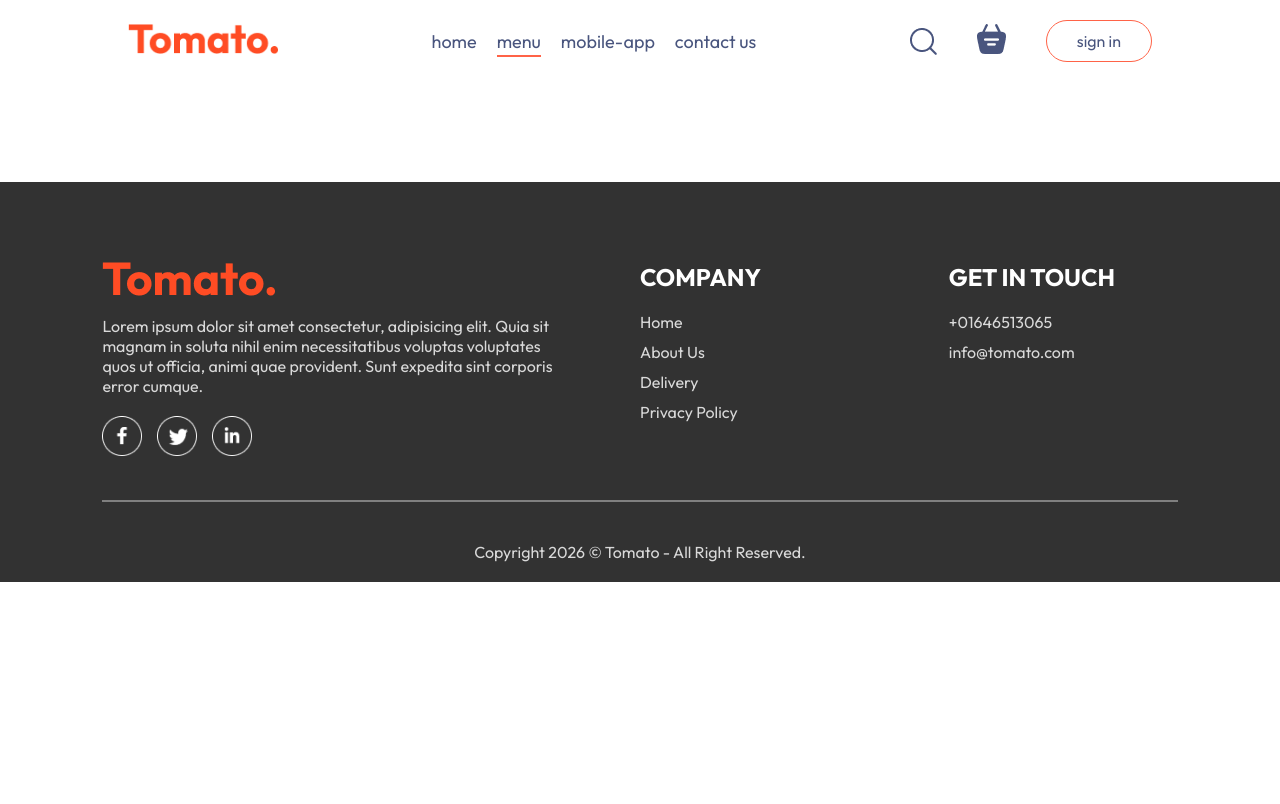
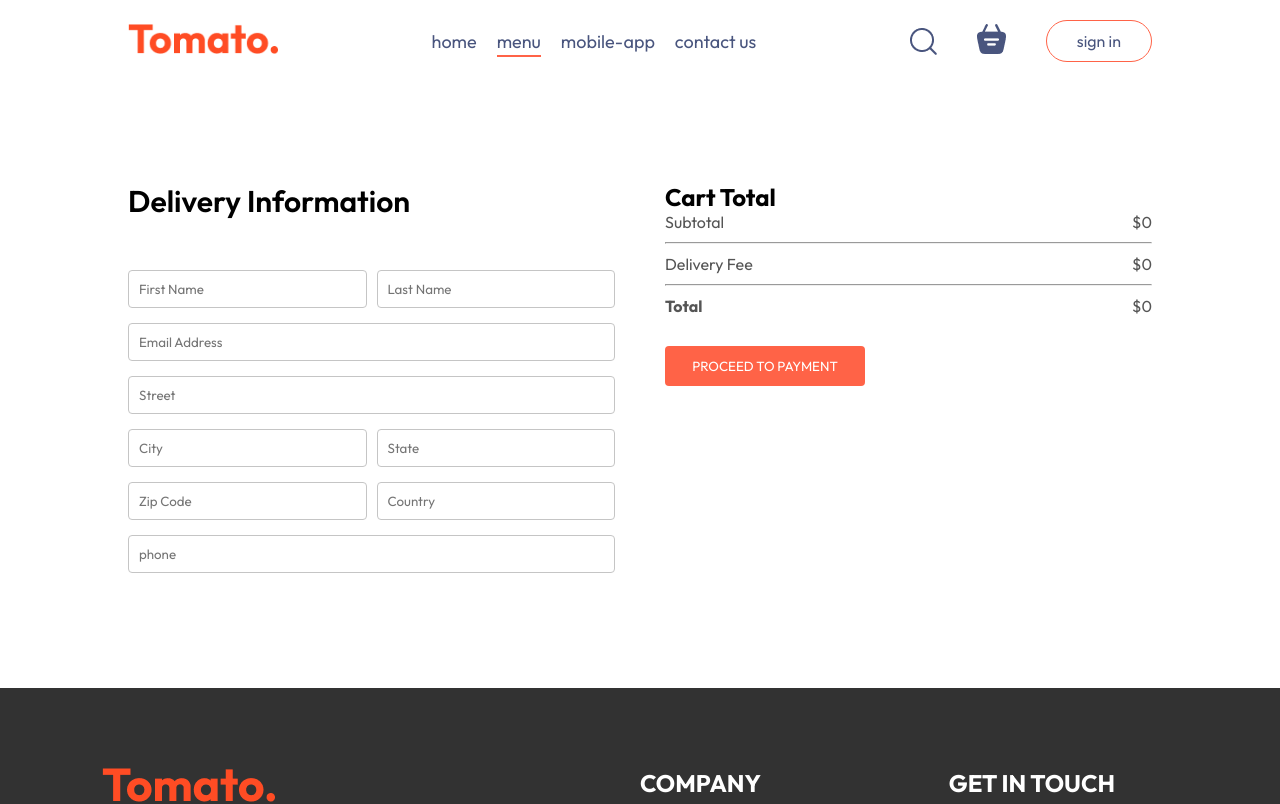
Before and after one commit to TurjoSerao/Tomato, a React (Vite) app in the folder frontend/: page /order in a window 1280 px wide. Shown: the top 804 px of the page. Built offline with nearby package versions, Linux system fonts and the light colour scheme.

Commit message:
added order page and user information form

```diff
--- a/frontend/src/App.jsx
+++ b/frontend/src/App.jsx
@@ -19,7 +19,7 @@
         <Routes>
           <Route path='/' element={<Home />} />
           <Route path='/cart' element={<Cart />} />
-          <Route path='/place-order' element={<PlaceOrder />} />
+          <Route path='/order' element={<PlaceOrder />} />
         </Routes>
       </div>
       <Footer />
--- a/frontend/src/pages/Cart/Cart.jsx
+++ b/frontend/src/pages/Cart/Cart.jsx
@@ -1,10 +1,13 @@
 import React, { useContext } from 'react';
 import './Cart.css';
 import { StoreContext } from '../../context/StoreContext';
+import { useNavigate } from 'react-router-dom';
 
 const Cart = () => {
 
     const { cartItems, food_list, removeFromCart, getTotalCartAmount } = useContext(StoreContext);
+
+    const navigate = useNavigate();
 
     return (
         <div className='cart'>
@@ -20,20 +23,23 @@
                 <br />
                 <hr />
                 {food_list.map((item) => {
-                    if (cartItems[item._id] > 0) {
+                    const qty = cartItems[item._id] || 0;
+                    if (qty > 0) {
                         return (
-                            <div><div className="cart-items-title cart-items-item">
-                                <img src={item.image} alt="" />
-                                <p>{item.name}</p>
-                                <p>${item.price}</p>
-                                <p>{cartItems[item._id]}</p>
-                                <p>${item.price * cartItems[item._id]}</p>
-                                <p onClick={() => removeFromCart(item._id)} className='cross'>x</p>
+                            <div key={item._id}>
+                                <div className="cart-items-title cart-items-item">
+                                    <img src={item.image} alt="" />
+                                    <p>{item.name}</p>
+                                    <p>${item.price}</p>
+                                    <p>{qty}</p>
+                                    <p>${item.price * qty}</p>
+                                    <p onClick={() => removeFromCart(item._id)} className='cross'>x</p>
+                                </div>
+                                <hr />
                             </div>
-                                <hr /></div>
-
                         )
                     }
+                    return null;
                 })}
             </div>
             <div className="cart-bottom">
@@ -47,21 +53,21 @@
                         <hr />
                         <div className="cart-total-details">
                             <p>Delivery Fee</p>
-                            <p>${10}</p>
+                            <p>${getTotalCartAmount()===0?0:10}</p>
                         </div>
                         <hr />
                         <div className="cart-total-details">
                             <b>Total</b>
-                            <p>${getTotalCartAmount()+10}</p>
+                            <p>${getTotalCartAmount()===0?0:getTotalCartAmount() + 10}</p>
                         </div>
                     </div>
-                        <button>PROCEED TO CHECKOUT</button>
+                    <button onClick={()=>navigate('/order')}>PROCEED TO CHECKOUT</button>
                 </div>
                 <div className="cart-promocode">
                     <div>
                         <p>If have a Promo code, Ender it here</p>
                         <div className='cart-promocode-input'>
-                            <input type="text" placeholder='promo code'/>
+                            <input type="text" placeholder='promo code' />
                             <button>Submit</button>
                         </div>
                     </div>
--- a/frontend/src/pages/PlaceOrder/PlaceOrder.css
+++ b/frontend/src/pages/PlaceOrder/PlaceOrder.css
@@ -1,10 +1,41 @@
 .place-order{
-    padding: 50px 0;
-    min-height: 70vh;
+    display: flex;
+    align-items: start;
+    justify-content: space-between;
+    gap: 50px;
+    margin-top: 100px;
 }
 
-.place-order-title{
-    font-size: 32px;
+.place-order-left{
+    width: 100%;
+    max-width: max(30%,500px);
+}
+
+.place-order-left .title{
+    font-size: 30px;
     font-weight: 600;
-    margin-bottom: 30px;
+    margin-bottom: 50px;
 }
+
+.place-order-left input{
+    margin-bottom: 15px;
+    width: 100%;
+    padding: 10px;
+    border: 1px solid #c5c5c5;
+    border-radius: 4px;
+    outline-color: tomato;
+}
+
+.place-order-left .multi-fields{
+    display: flex;
+    gap: 10px;
+}
+
+.place-order-right{
+    width: 100%;
+    max-width: max(40%,500px);
+}
+
+.place-order .cart-total button{
+    margin-top: 30px;
+}
--- a/frontend/src/pages/PlaceOrder/PlaceOrder.jsx
+++ b/frontend/src/pages/PlaceOrder/PlaceOrder.jsx
@@ -1,11 +1,53 @@
-import React from 'react';
+import React, { useContext } from 'react';
 import './PlaceOrder.css';
+import { StoreContext } from '../../context/StoreContext';
 
 const PlaceOrder = () => {
+    const {getTotalCartAmount} = useContext(StoreContext);
+
     return (
-        <div>
-            placeholder
-        </div>
+        <form className='place-order'>
+            <div className="place-order-left">
+                <p className="title">Delivery Information</p>
+                <div className="multi-fields">
+                    <input type="text" placeholder='First Name' />
+                    <input type="text" placeholder='Last Name' />
+                </div>
+                <input type="email" placeholder='Email Address' />
+                <input type="text" placeholder='Street' />
+                <div className="multi-fields">
+                    <input type="text" placeholder='City' />
+                    <input type="text" placeholder='State' />
+                </div>
+                <div className="multi-fields">
+                    <input type="text" placeholder='Zip Code' />
+                    <input type="text" placeholder='Country' />
+                </div>
+                <input type="text" placeholder='phone' />
+            </div>
+            <div className="place-order-right">
+                <div className="cart-total">
+                    <h2>Cart Total</h2>
+                    <div>
+                        <div className="cart-total-details">
+                            <p>Subtotal</p>
+                            <p>${getTotalCartAmount()}</p>
+                        </div>
+                        <hr />
+                        <div className="cart-total-details">
+                            <p>Delivery Fee</p>
+                            <p>${getTotalCartAmount()===0?0:10}</p>
+                        </div>
+                        <hr />
+                        <div className="cart-total-details">
+                            <b>Total</b>
+                            <p>${getTotalCartAmount()===0?0:getTotalCartAmount() + 10}</p>
+                        </div>
+                    </div>
+                    <button>PROCEED TO PAYMENT</button>
+                </div>
+            </div>
+        </form>
     );
 };
 
```
